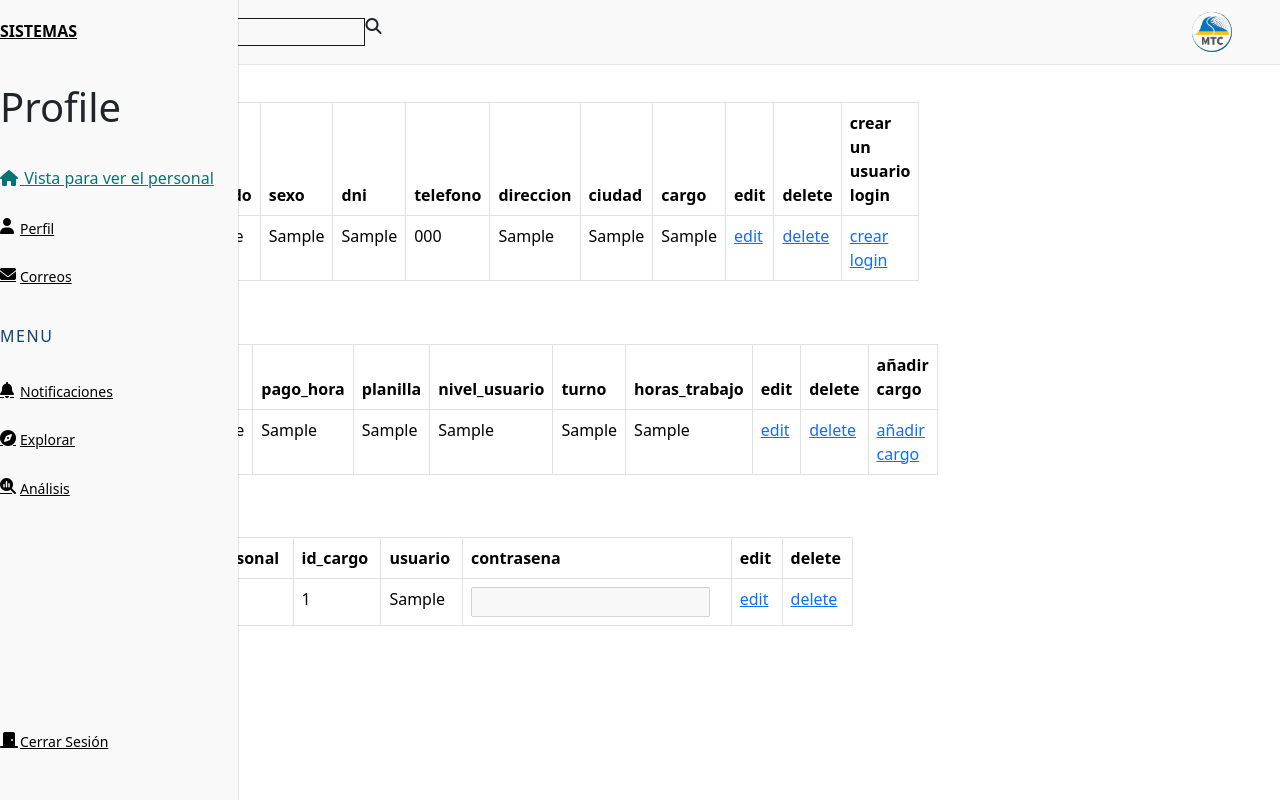
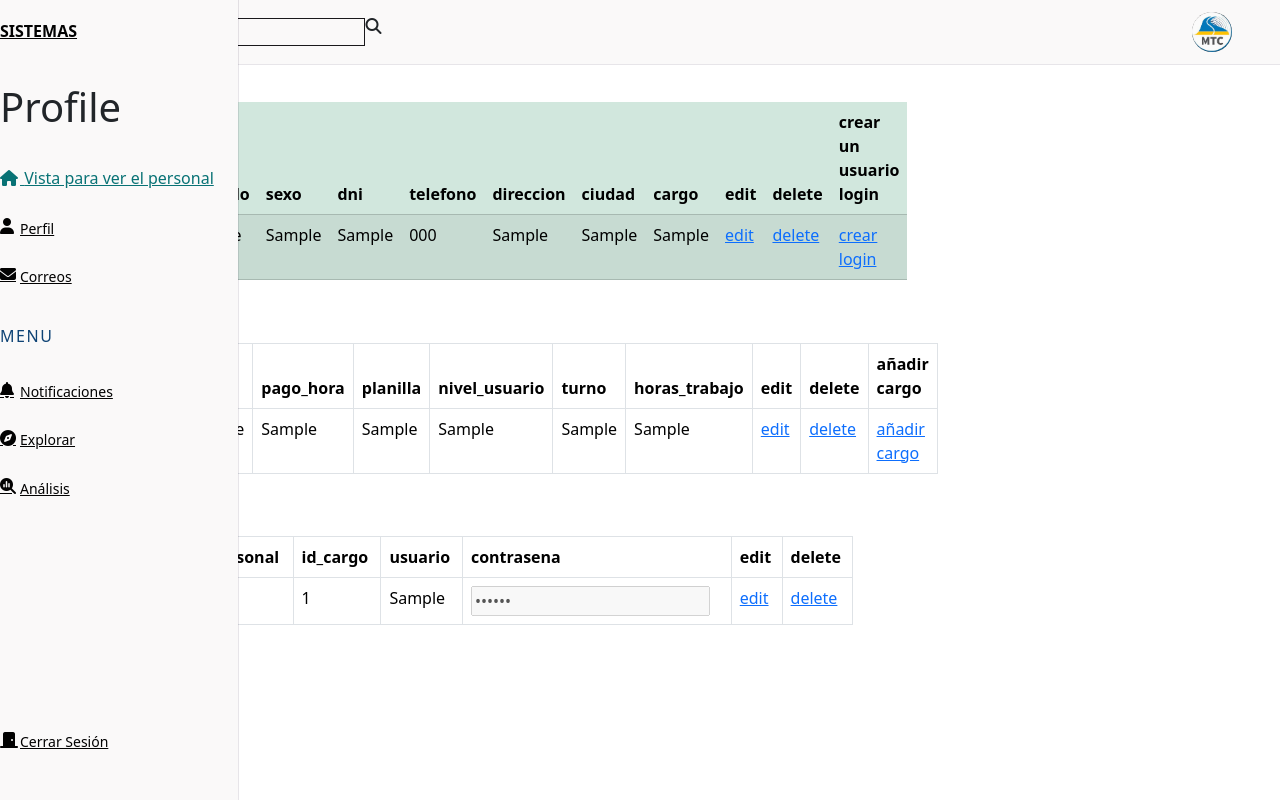
Before and after one commit to ZETA-Z02/asistencia, a PHP site: page /view/administracion.php in a window 1280 px wide. Run offline with PHP 8.4, Linux system fonts and the light colour scheme; the visitor is signed in with stand-in values (Sample User, id 1); tables that the repository leaves empty or names only in its code hold one stand-in row (values such as "Sample post"); data that the repository does not hold is empty; a stand-in replaces the project's code that opens the database connection; some libraries are stand-ins or nearby versions.

Commit message:
ultimos cambios

```diff
--- a/index.html
+++ b/index.html
@@ -7,6 +7,7 @@
     <title>Document</title>
     <link rel="shortcut icon" href="img/Mtc3.png" type="image/x-icon">
     <link rel="stylesheet" href="assets/style.css">
+
 </head>
 <body>
     <section class="showcase">
--- a/model/consultas.model.php
+++ b/model/consultas.model.php
@@ -13,7 +13,7 @@
     }
 
     //ver el los cargos y sus datos de la fila
-    public function verCargos($cargo){
+     public function verCargos($cargo){
         $sql = "SELECT id_cargo,cargo,nivel_usuario FROM cargo WHERE cargo = '$cargo';";
         $data = $this->conn->ConsultaArray($sql);
         return $data;
--- a/view/administracion.php
+++ b/view/administracion.php
@@ -18,7 +18,7 @@
 
     <div class="col-md-8">
         <h2>personal</h2>
-        <table class="table table-bordered">
+        <table class="table table-success table-striped">
             <thead>
                 <tr>
                     <th> nombre </th>
```
Also changed, not shown: documentacion.md (+0 -5 lines), model/validar.model.php (+0 -7 lines), view/registroUsuario.php (line endings or trailing spaces).
